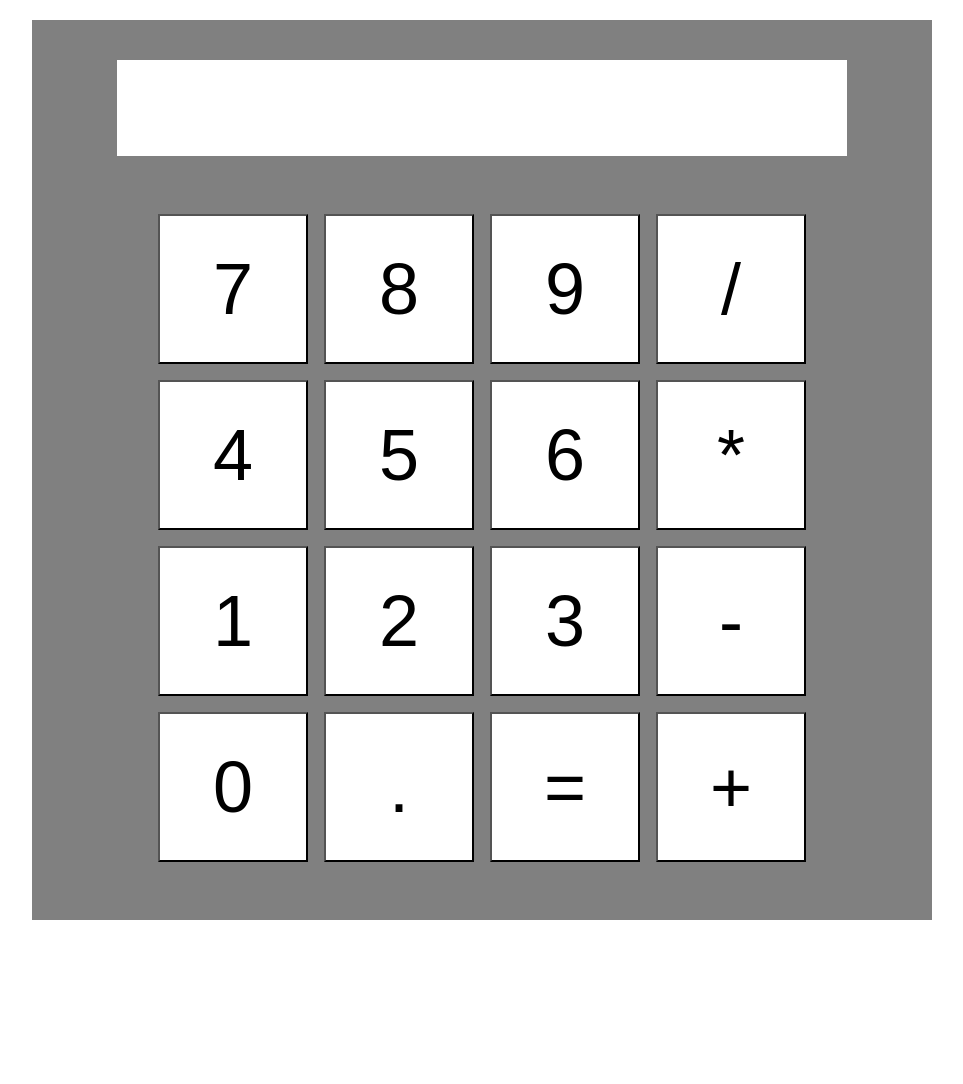
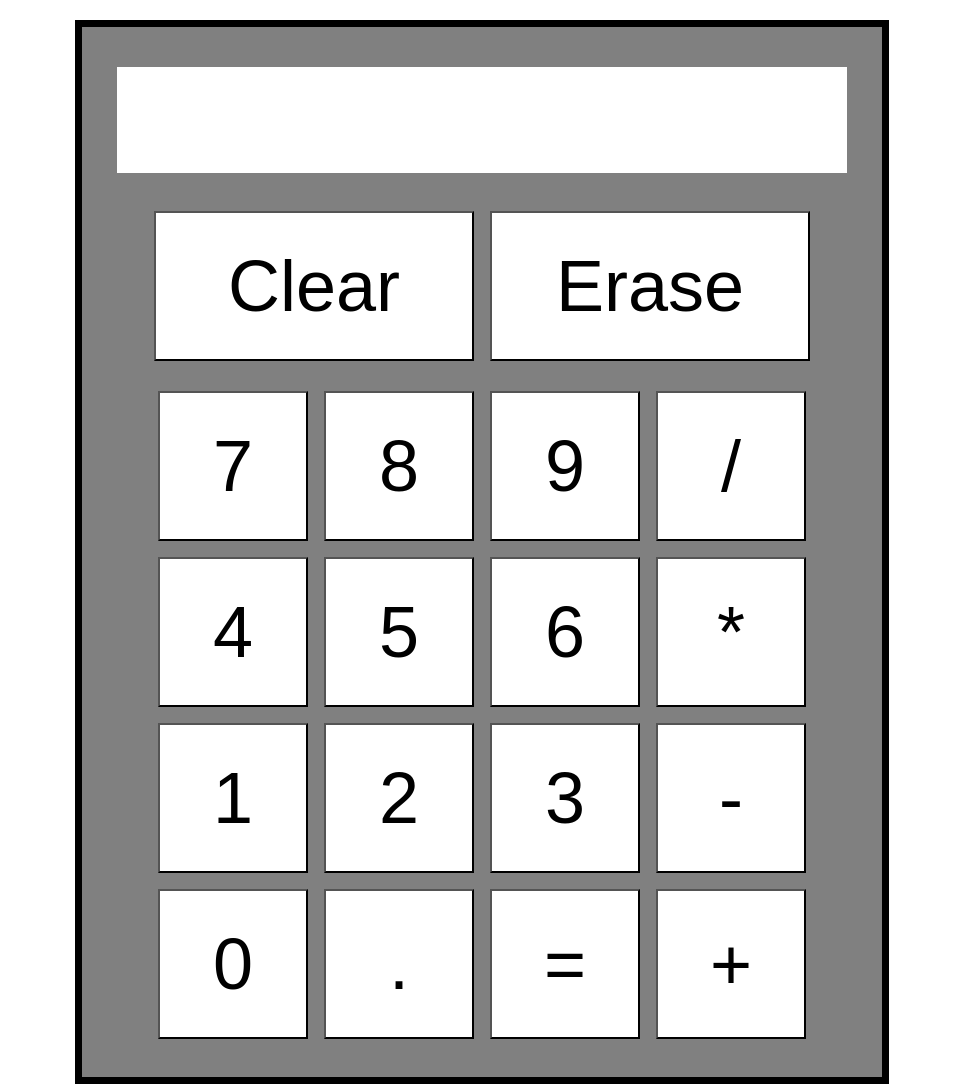
Before and after one commit to eulo0/odin-calculator-, a plain HTML site: page index.html in a window 1280 px wide. Shown: the whole page, without its empty margins (158-1121 px from the left). Before the commit the page ends 940 px from the top, so only its background shows below. Drawn offline with Linux system fonts and the light colour scheme.

Commit message:
Added Clear/Erase buttons and adjusted size on calculator

```diff
--- a/index.html
+++ b/index.html
@@ -10,6 +10,10 @@
 <body>
     <div class="container">
         <div class="display"></div>
+        <div class="clear-container">
+            <button class="button-clear">Clear</button>
+            <button class="button-erase">Erase</button>
+        </div>
         <div class="button-container">
             <button class="button-number">7</button>
             <button class="button-number">8</button>
--- a/script.js
+++ b/script.js
@@ -2,6 +2,8 @@ const display = document.querySelector(".display");
 const numbers = document.querySelectorAll(".button-number");
 const equals = document.querySelector(".button-equal");
 const operators = document.querySelectorAll(".button-operator");
+const clear = document.querySelector(".button-clear");
+const erase = document.querySelector(".button-erase");
 
 var firstNumber = "ERROR";
 var secondNumber = "ERROR";
@@ -61,9 +63,6 @@ operators.forEach((operator) => {
             currentOperator = operator.textContent;
             firstNumber = display.textContent;
             display.textContent = "";
-            console.log(`firstNumber: ${firstNumber}`)
-            console.log(`secondNumber: ${secondNumber}`)
-            console.log(`operator: ${currentOperator}`)
         }
         else {
             var nextOperator = operator.textContent;
@@ -89,3 +88,19 @@ equals.addEventListener("click", () => {
         currentOperator = "ERROR";
     }
 });
+
+clear.addEventListener("click", () => {
+    firstNumber = "ERROR";
+    secondNumber = "ERROR";
+    currentOperator = "ERROR";
+    flagOnce = true;
+    display.textContent = "";
+});
+
+erase.addEventListener("click", () => {
+    console.log("being pressed")
+    var currentDisplay = display.textContent;
+    if (currentDisplay !== ""){
+        display.textContent = currentDisplay.slice(0, currentDisplay.length-1);
+    }
+});
--- a/styles.css
+++ b/styles.css
@@ -1,12 +1,13 @@
 .container {
     display: flex;
     align-items: center;
-    height: 900px;
-    width: 900px;
+    height: 1050px;
+    width: 800px;
     margin: 20px auto;
     background: gray;
     flex-direction: column;
     align-content: flex-start;
+    border: 7px solid black;
 }
 
 .display {
@@ -20,11 +21,21 @@
     font-weight: 500;
 }
 
+.clear-container {
+    margin-top: 30px;
+    display: flex;
+    height: 150px;
+    width: 700px;
+    /* background: green; */
+    align-content:flex-start;
+    justify-content: center;
+}
+
 .button-container {
     display: flex;
     height: 700px;
-    width: 700px;
-    margin: 50px auto;
+    width: 800px;
+    margin: 30px auto;
     align-content: flex-start;
     flex-wrap: wrap;
     justify-content: center;
@@ -33,7 +44,6 @@
 .button-number,
 .button-operator,
 .button-equal,
-.button-clear,
 .button-decimal {
     height: 150px;
     width: 150px;
@@ -42,3 +52,13 @@
     font-size: 72px;
     font-weight: 450;
 }
+
+.button-erase,
+.button-clear {
+    height: 150px;
+    width: 320px;
+    background: white;
+    margin: 8px 8px;
+    font-size: 72px;
+    font-weight: 450;
+}
```
